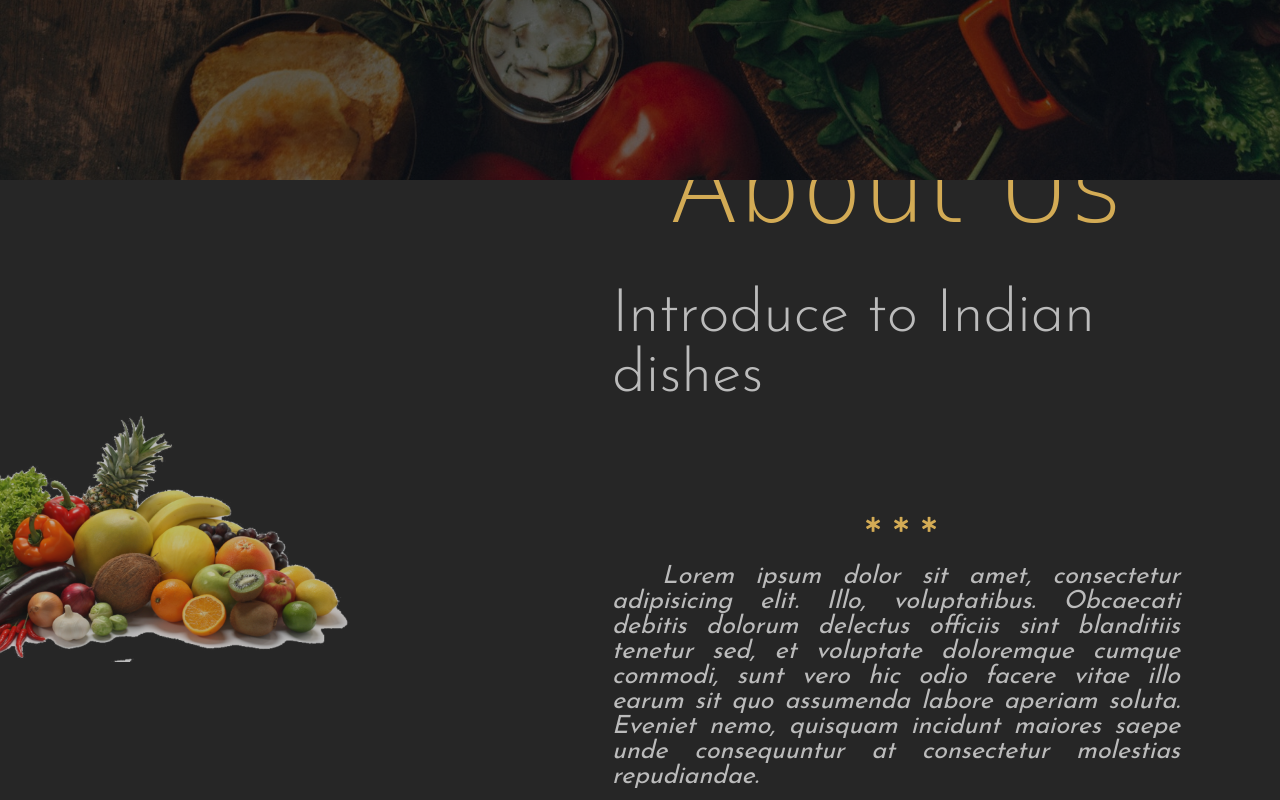
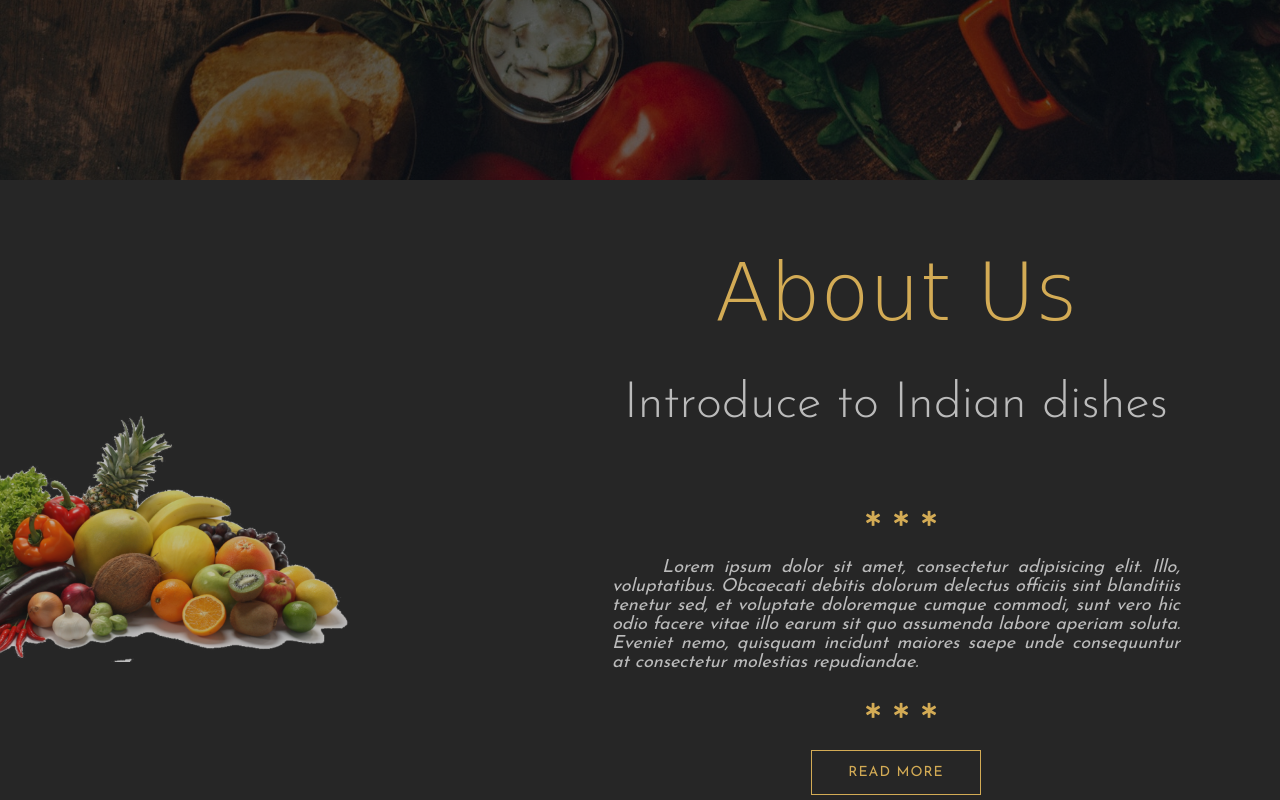
Before and after one commit to itzVort3x1/sass-website, a website: page index.html in a window 1280 px wide. Shown: the part 620-1420 px from the top of the page. Drawn offline with nearby package versions, Linux system fonts and the light colour scheme.

Commit message:
added some media qurries

```diff
--- a/scss/_components.scss
+++ b/scss/_components.scss
@@ -56,6 +56,10 @@
     font-weight: 300;
     color: $color-primary;
     margin-bottom: 40px;
+
+    @media(max-width: 1600px) {
+        font-size: 80px;
+    }
 }
 
 .sub-heading {
@@ -64,6 +68,12 @@
     font-weight: 300;
     color: $color-secondary;
     margin-bottom: 80px;
+    text-align: center;
+
+    @media(max-width: 1600px) {
+        font-size: 50px;
+        margin-bottom: 50px
+    }
 }
 
 .main-btn {
--- a/scss/_layout.scss
+++ b/scss/_layout.scss
@@ -157,6 +157,9 @@
             &::first-letter {
                 padding-left: 50px
             }
+            @media(max-width: 1600px) {
+                font-size: 18px;
+            }
         }
     }
 }
```
Also changed, not shown: css/main.css.
